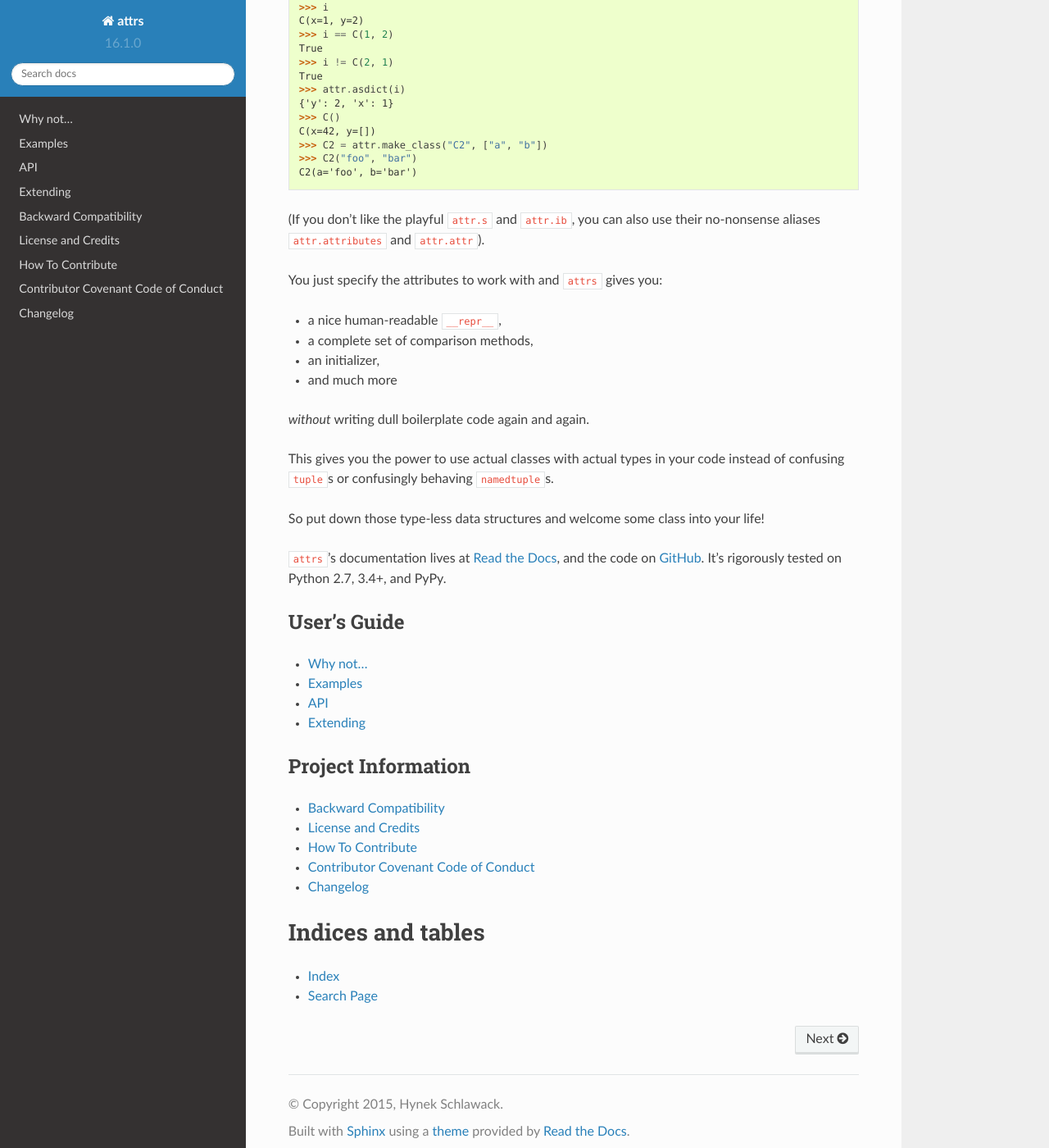
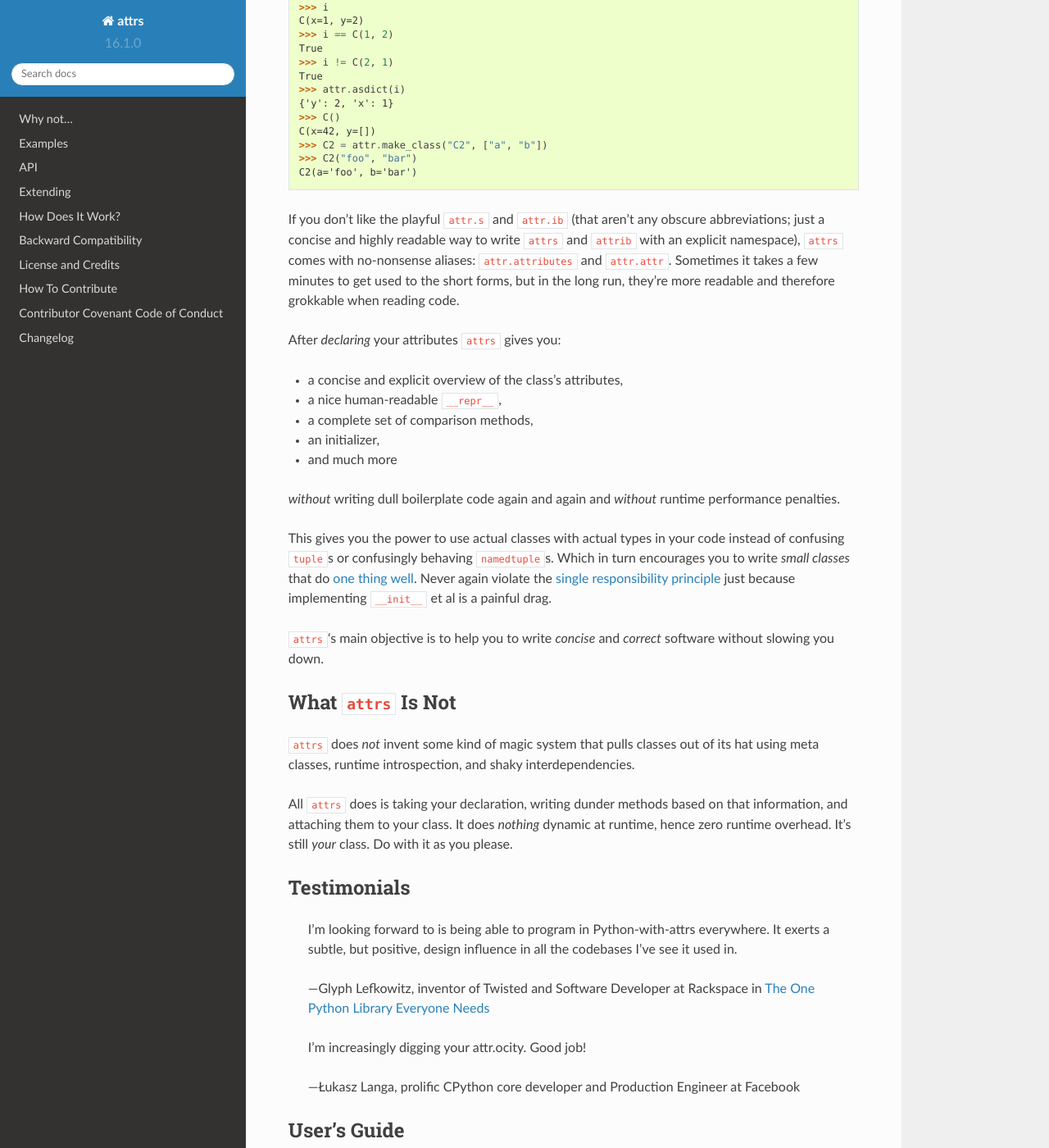
Before and after one commit to python-attrs/attrs, a Sphinx documentation site: the page built from docs/index.rst, in a window 1280 px wide and 1400 px high, scrolled down 394 px. Shown: the whole window at 82% size. Built offline with Sphinx 7.4.7 and the Read the Docs theme 2.0.0, drawn with Linux system fonts in a browser that asks for light colours; some of the changed text lies outside the part shown.

Commit message:
Documentation overhaul

```diff
--- a/README.rst
+++ b/README.rst
@@ -40,20 +40,55 @@ attrs: Attributes without boilerplate.
    >>> C2("foo", "bar")
    C2(a='foo', b='bar')
 
-(If you don’t like the playful ``attr.s`` and ``attr.ib``, you can also use their no-nonsense aliases ``attr.attributes`` and ``attr.attr``).
+If you don’t like the playful ``attr.s`` and ``attr.ib`` (that aren't any obscure abbreviations; just a concise and highly readable way to write ``attrs`` and ``attrib`` with an explicit namespace), ``attrs`` comes with no-nonsense aliases: ``attr.attributes`` and ``attr.attr``.
+Sometimes it takes a few minutes to get used to the short forms, but in the long run, they're more readable and therefore grokkable when reading code.
 
-You just specify the attributes to work with and ``attrs`` gives you:
+After *declaring* your attributes ``attrs`` gives you:
 
+- a concise and explicit overview of the class's attributes,
 - a nice human-readable ``__repr__``,
 - a complete set of comparison methods,
 - an initializer,
 - and much more
 
-*without* writing dull boilerplate code again and again.
+*without* writing dull boilerplate code again and again and *without* runtime performance penalties.
 
 This gives you the power to use actual classes with actual types in your code instead of confusing ``tuple``\ s or confusingly behaving ``namedtuple``\ s.
+Which in turn encourages you to write *small classes* that do `one thing well <https://www.destroyallsoftware.com/talks/boundaries>`_.
+Never again violate the `single responsibility principle <https://en.wikipedia.org/wiki/Single_responsibility_principle>`_ just because implementing ``__init__`` et al is a painful drag.
 
-So put down those type-less data structures and welcome some class into your life!
+``attrs``\ 's main objective is to help you to write *concise* and *correct* software without slowing you down.
+
+
+What ``attrs`` Is Not
+=====================
+
+``attrs`` does *not* invent some kind of magic system that pulls classes out of its hat using meta classes, runtime introspection, and shaky interdependencies.
+
+All ``attrs`` does is taking your declaration, writing dunder methods based on that information, and attaching them to your class.
+It does *nothing* dynamic at runtime, hence zero runtime overhead.
+It's still *your* class.
+Do with it as you please.
+
+
+Testimonials
+============
+
+  I’m looking forward to is being able to program in Python-with-attrs everywhere.
+  It exerts a subtle, but positive, design influence in all the codebases I’ve see it used in.
+
+  -- Glyph Lefkowitz, inventor of Twisted and Software Developer at Rackspace in `The One Python Library Everyone Needs <https://glyph.twistedmatrix.com/2016/08/attrs.html>`_
+
+
+  I'm increasingly digging your attr.ocity. Good job!
+
+  -- Łukasz Langa, prolific CPython core developer and Production Engineer at Facebook
+
+.. -end-
+
+
+Project Information
+===================
 
 ``attrs``\ ’s documentation lives at `Read the Docs <https://attrs.readthedocs.io/>`_, and the code on `GitHub <https://github.com/hynek/attrs>`_.
 It’s rigorously tested on Python 2.7, 3.4+, and PyPy.
--- a/docs/conf.py
+++ b/docs/conf.py
@@ -299,4 +299,6 @@ texinfo_documents = [
 
 
 # Example configuration for intersphinx: refer to the Python standard library.
-intersphinx_mapping = {'https://docs.python.org/2': None}
+intersphinx_mapping = {
+    "https://docs.python.org/3": None,
+}
--- a/docs/index.rst
+++ b/docs/index.rst
@@ -1,27 +1,30 @@
+======================================
 attrs: Attributes without boilerplate.
-=============================================
+======================================
 
 Release v\ |release| (:doc:`What's new? <changelog>`).
 
 
 .. include:: ../README.rst
    :start-after: teaser-begin
+   :end-before: -end-
 
 
 User's Guide
-------------
+============
 
 .. toctree::
-   :maxdepth: 1
+   :maxdepth: 2
 
    why
    examples
    api
    extending
+   how-does-it-work
 
 
 Project Information
--------------------
+===================
 
 .. toctree::
    :maxdepth: 1
```
Also changed, not shown: docs/how-does-it-work.rst (added, +40 -0 lines), docs/why.rst (+5 -2 lines), 2 other files.
